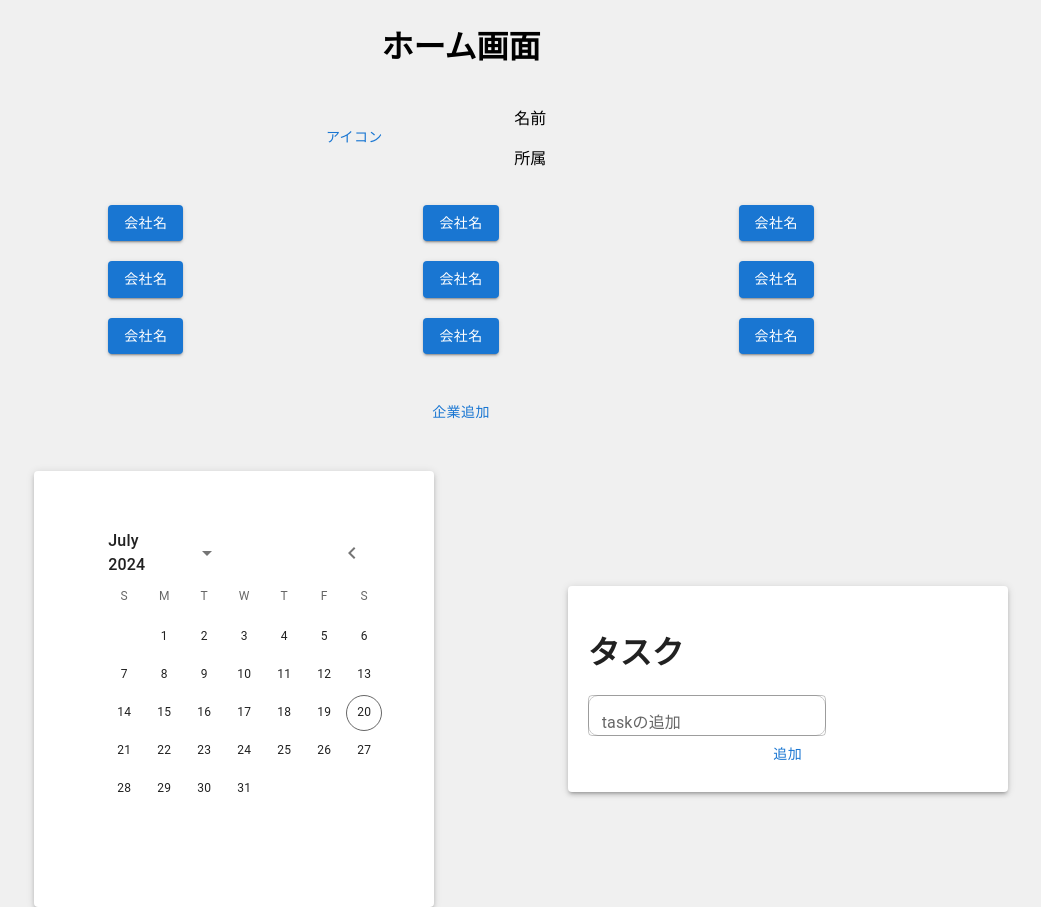
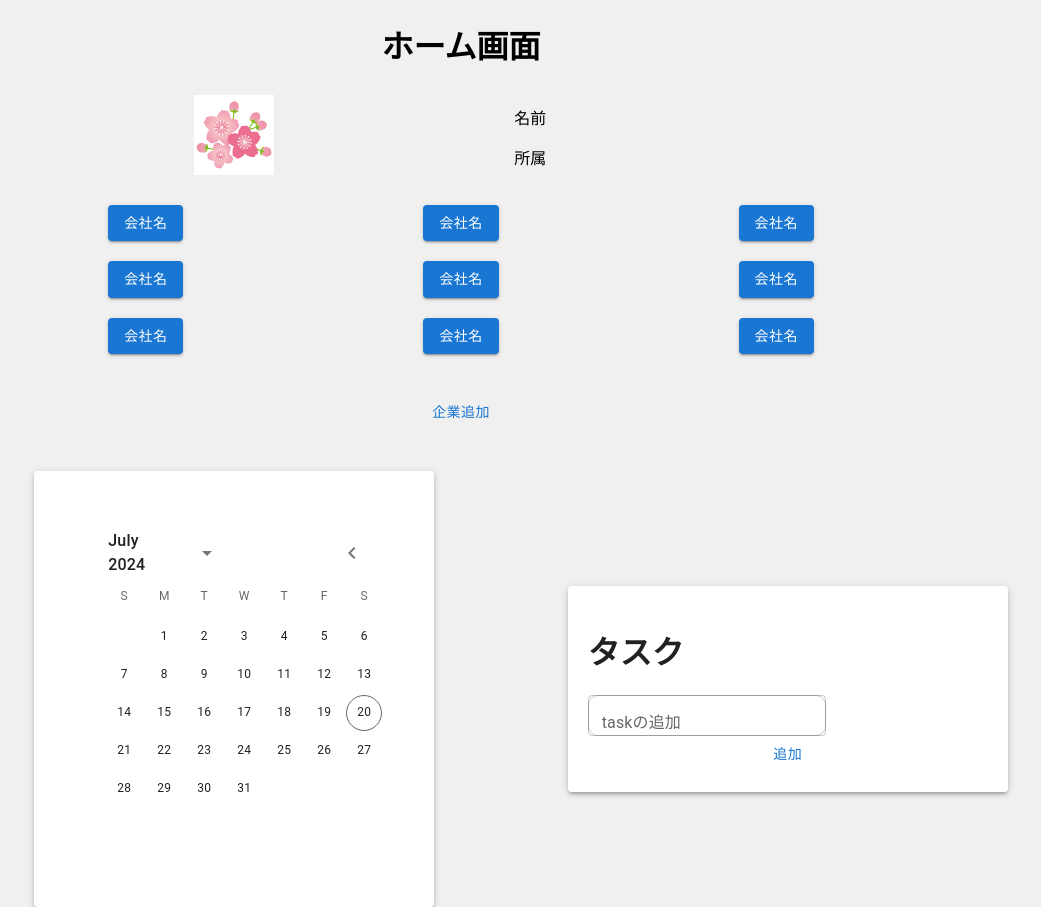
Before and after one commit to ryuryu5121/shu-saku, a React (Create React App) app in the folder frontend/: page / in a window 1280 px wide. Shown: the whole page, without its empty margins (179-1220 px from the left). Built offline with nearby package versions, Linux system fonts and the light colour scheme.

Commit message:
create IconButton

```diff
--- /dev/null
+++ b/frontend/src/components/IconButton.jsx
@@ -0,0 +1,25 @@
+import React from 'react';
+import PropTypes from 'prop-types';
+import { styled } from '@mui/material/styles';
+
+// 画像のサイズを変更する
+const Icon = styled('img')({
+  width: 80,  // 画像の幅を設定
+  height: 80, // 画像の高さを設定
+  cursor: 'pointer', // クリックカーソルを設定
+});
+
+const IconButton = ({ imageUrl, onClick }) => {
+  return (
+    <div onClick={onClick} style={{ display: 'inline-block' }}>
+      <Icon src={imageUrl} alt="icon" />
+    </div>
+  );
+};
+
+IconButton.propTypes = {
+  imageUrl: PropTypes.string.isRequired,
+  onClick: PropTypes.func,
+};
+
+export default IconButton;
--- a/frontend/src/pages/Home.tsx
+++ b/frontend/src/pages/Home.tsx
@@ -1,6 +1,7 @@
 import React from "react";
 import { useNavigate } from 'react-router-dom';
 import { BasicButton } from "../components/BasicButton";
+import IconButton from "../components/IconButton";
 import { CompanyButton } from "../components/CompanyButton";
 import Stack from '@mui/material/Stack';
 import Grid from '@mui/material/Grid';
@@ -8,18 +9,22 @@ import Paper from '@mui/material/Paper';
 import { SyuCalendar } from "../components/SyuCalender";
 import { Task } from "../components/Task";
 
-export const Home: React.FC = () => {
+export const Home = () => {
     const navigate = useNavigate();
-    const message1 = "アイコン"
-    const message3  = "会社名"
-    const message4 = "企業追加"
+    const iconImageUrl = process.env.PUBLIC_URL + '/images/sakura.jpg'; // publicフォルダ内の画像のパス
+    const message3  = "会社名";
+    const message4 = "企業追加";
 
     const handleCompanyButtonClick = () => {
         navigate('/company');
     };
 
     const handleAddButtonClick = () => {
-        navigate('/companyadd');
+        navigate('/InputMail');
+    };
+
+    const handleIconButtonClick = () => {
+
     };
 
     return (
@@ -30,7 +35,7 @@ export const Home: React.FC = () => {
             <Grid container alignItems="center" justifyContent="center">
                 <Grid item xs={2}></Grid>
                 <Grid item xs={3}>
-                    <BasicButton text={message1}/>
+                    <IconButton imageUrl={iconImageUrl} onClick={handleIconButtonClick} />
                 </Grid>
                 <Grid item xs={3}>
                     <p>名前</p>
```
Also changed, not shown: frontend/public/images/sakura.jpg (added).
